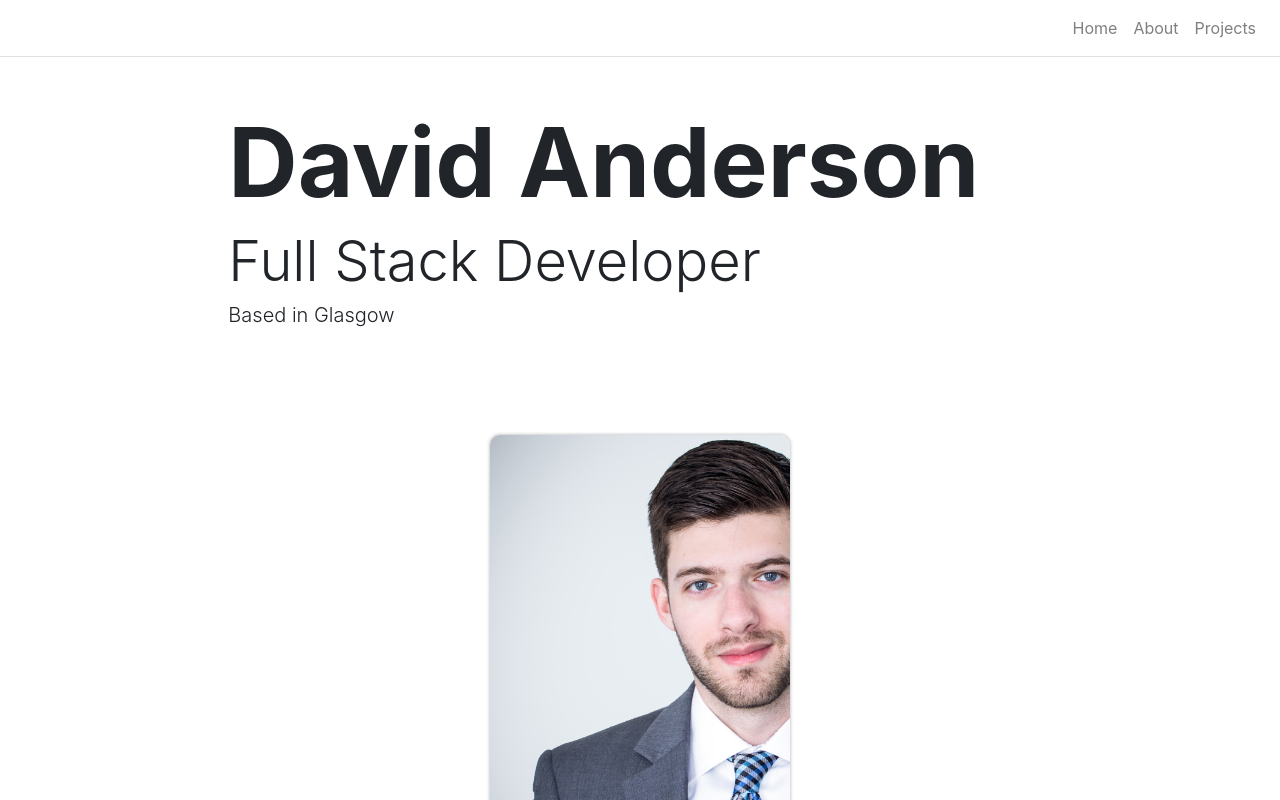
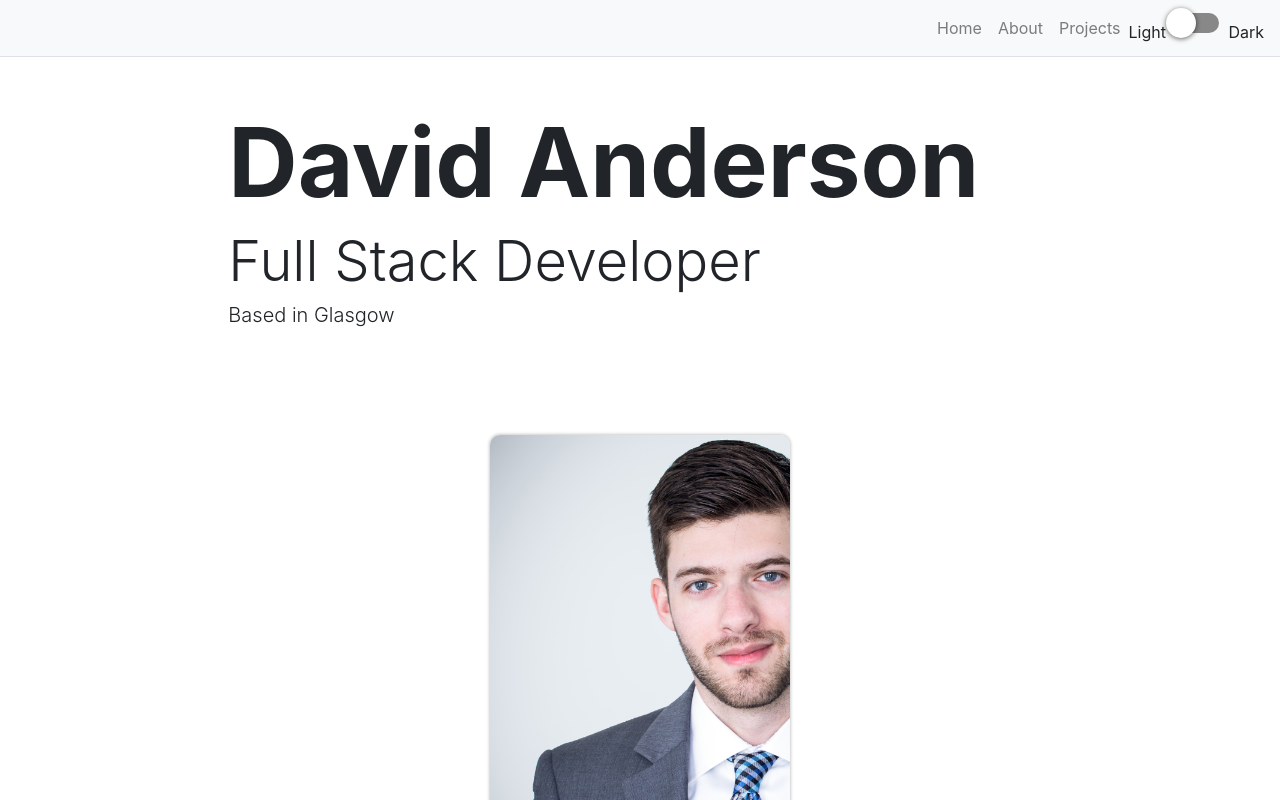
Before and after one commit to davidanderson281/portfolio-site, a React (Create React App) app: page / in a window 1280 px wide. Shown: the top 800 px of the page. Built offline with nearby package versions, Linux system fonts and the light colour scheme.

Commit message:
added dark mode

```diff
--- a/package.json
+++ b/package.json
@@ -14,6 +14,7 @@
     "react-router-dom": "^5.2.0",
     "react-scripts": "4.0.3",
     "react-spring": "^8.0.27",
+    "react-switch": "^6.0.0",
     "web-vitals": "^1.1.0"
   },
   "scripts": {
--- a/src/App.js
+++ b/src/App.js
@@ -2,6 +2,7 @@ import React from 'react';
 import { Navbar } from 'react-bootstrap';
 import Nav from 'react-bootstrap/Nav';
 import Container from 'react-bootstrap/Container';
+import Switch from "react-switch";
 import { BrowserRouter as Router, Route, Link } from 'react-router-dom';
 import './App.css';
 
@@ -17,9 +18,9 @@ class App extends React.Component {
     this.state = {
       title: 'David Anderson',
       headerLinks: [
-        { title: 'Home', path: '/'},
-        { title: 'About', path: '/about'},
-        { title: 'Contact', path: '/contact'},
+        { title: 'Home', path: '/' },
+        { title: 'About', path: '/about' },
+        { title: 'Contact', path: '/contact' },
       ],
       home: {
         title: 'David Anderson',
@@ -34,26 +35,50 @@ class App extends React.Component {
       },
       contact: {
         title: 'Let\'s Talk'
-      }
+      },
+      darkMode: false
     }
+    this.handleChange = this.handleChange.bind(this);
   }
+
+  handleChange(darkMode) {
+    this.setState({ darkMode });
+    console.log('dark: ' + darkMode);
+  }
+
   render() {
     return (
       <Router>
         <Container className="p-0" fluid={true}>
-          <Navbar className="border-bottom" bg="transparent" expand="lg">
+          <Navbar className="border-bottom" bg={this.state.darkMode ? 'dark' : 'light'} expand="lg" variant={this.state.darkMode ? 'dark' : 'light'}>
             <Navbar.Toggle className="border-0" aria-controls="navbar-toggle" />
             <Navbar.Collapse id="navbar-toggle">
               <Nav className="ml-auto">
                 <Link className="nav-link" to="/">Home</Link>
                 <Link className="nav-link" to="/about">About</Link>
                 <Link className="nav-link" to="/projects">Projects</Link>
+                <div>
+                Light
+                <Switch
+                  onChange={this.handleChange}
+                  checked={this.state.darkMode}
+                  onColor="#86d3ff"
+                  onHandleColor="#2693e6"
+                  handleDiameter={30}
+                  uncheckedIcon={false}
+                  checkedIcon={false}
+                  boxShadow="0px 1px 5px rgba(0, 0, 0, 0.6)"
+                  activeBoxShadow="0px 0px 1px 10px rgba(0, 0, 0, 0.2)"
+                  height={20}
+                  width={48}
+                /> Dark
+                </div>
                 {/* <Link className="nav-link" to="/contact">Contact</Link> */}
               </Nav>
             </Navbar.Collapse>
           </Navbar>
 
-          <Route path="/" exact render={() => <HomePage title={this.state.home.title} subTitle={this.state.home.subTitle} text={this.state.home.text}/>} />
+          <Route path="/" exact render={() => <HomePage title={this.state.home.title} subTitle={this.state.home.subTitle} text={this.state.home.text} />} />
           <Route path="/about" render={() => <AboutPage title={this.state.about.title} />} />
           <Route path="/projects" render={() => <ProjectsPage title={this.state.projects.title} />} />
           {/* <Route path="/contact" render={() => <ContactPage title={this.state.contact.title} />} /> */}
@@ -61,7 +86,7 @@ class App extends React.Component {
           <Footer />
         </Container>
 
-        </Router>
+      </Router>
     );
   }
 }
--- a/src/components/Carousel.js
+++ b/src/components/Carousel.js
@@ -13,11 +13,11 @@ class Carousel extends React.Component {
         this.state = {
             items: [
                 {
-                    id: 1,
-                    title: 'Garrett Love',
-                    subTitle: 'YouTube channel',
+                    id: 0,
+                    title: 'David Anderson',
+                    subTitle: 'About Me',
                     imgSrc: youtube,
-                    link: 'https://www.youtube.com/channel/UCxSITxL2JbF229OGCqieVZw',
+                    link: '/about',
                     selected: false
                 }
             ]
--- a/src/components/Footer.js
+++ b/src/components/Footer.js
@@ -8,7 +8,7 @@ function Footer() {
             <Container fluid={true}>
                 <Row className="border-top justify-content-between p-3">
                     <Col className="p-0 d-flex justify-content-end" md={12}>
-                        This site was made by David Anderson using <a href="https://reactjs.org/" className="pl-1">React</a>
+                        This site was made by David Anderson using <a href="https://reactjs.org/" className="pl-1" target="_blank" rel="noopener noreferrer">React</a>
                     </Col>
                 </Row>
             </Container>
```
Also changed, not shown: 1 other file (tests, documents, lock files or other folders).
